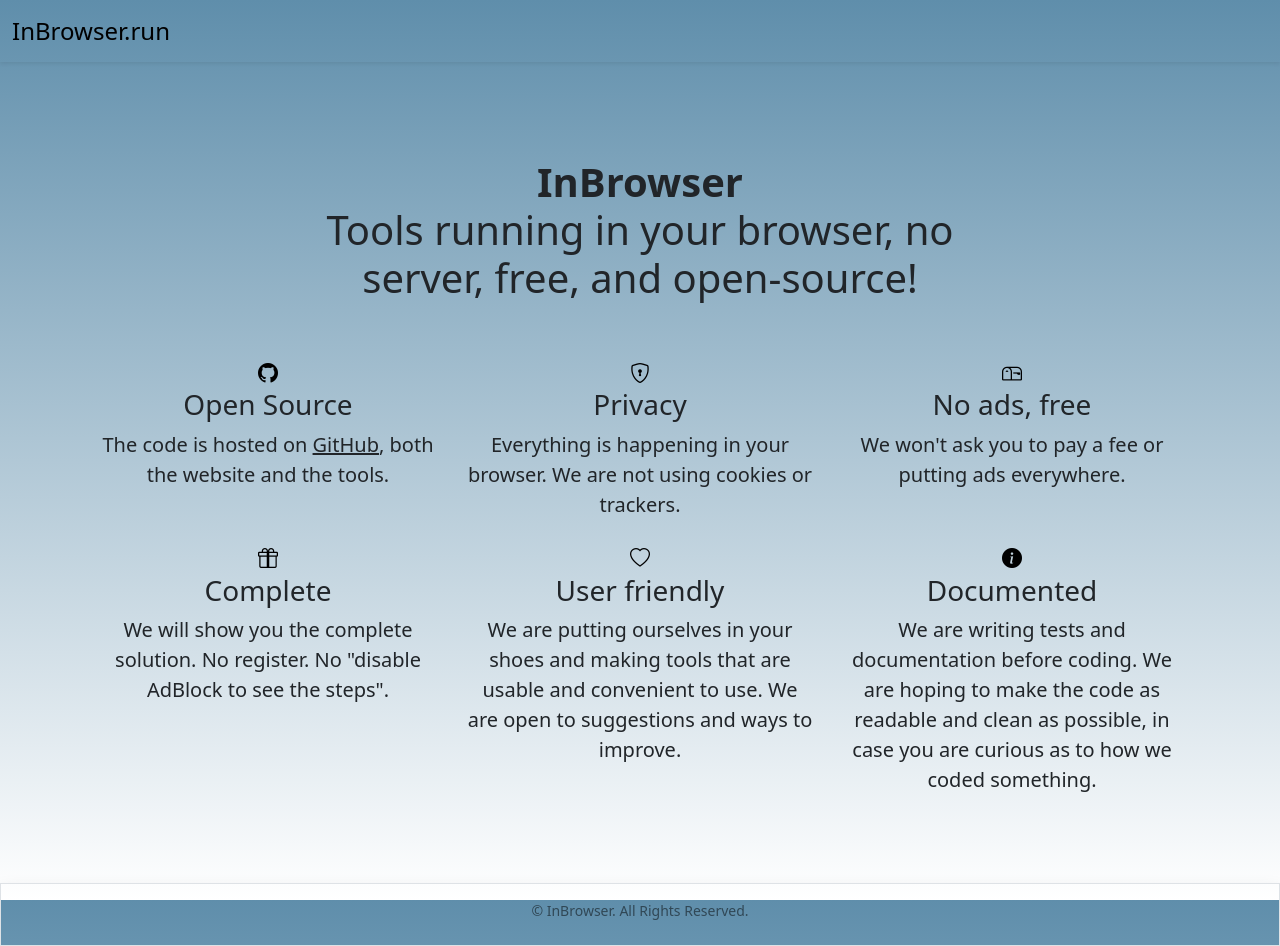
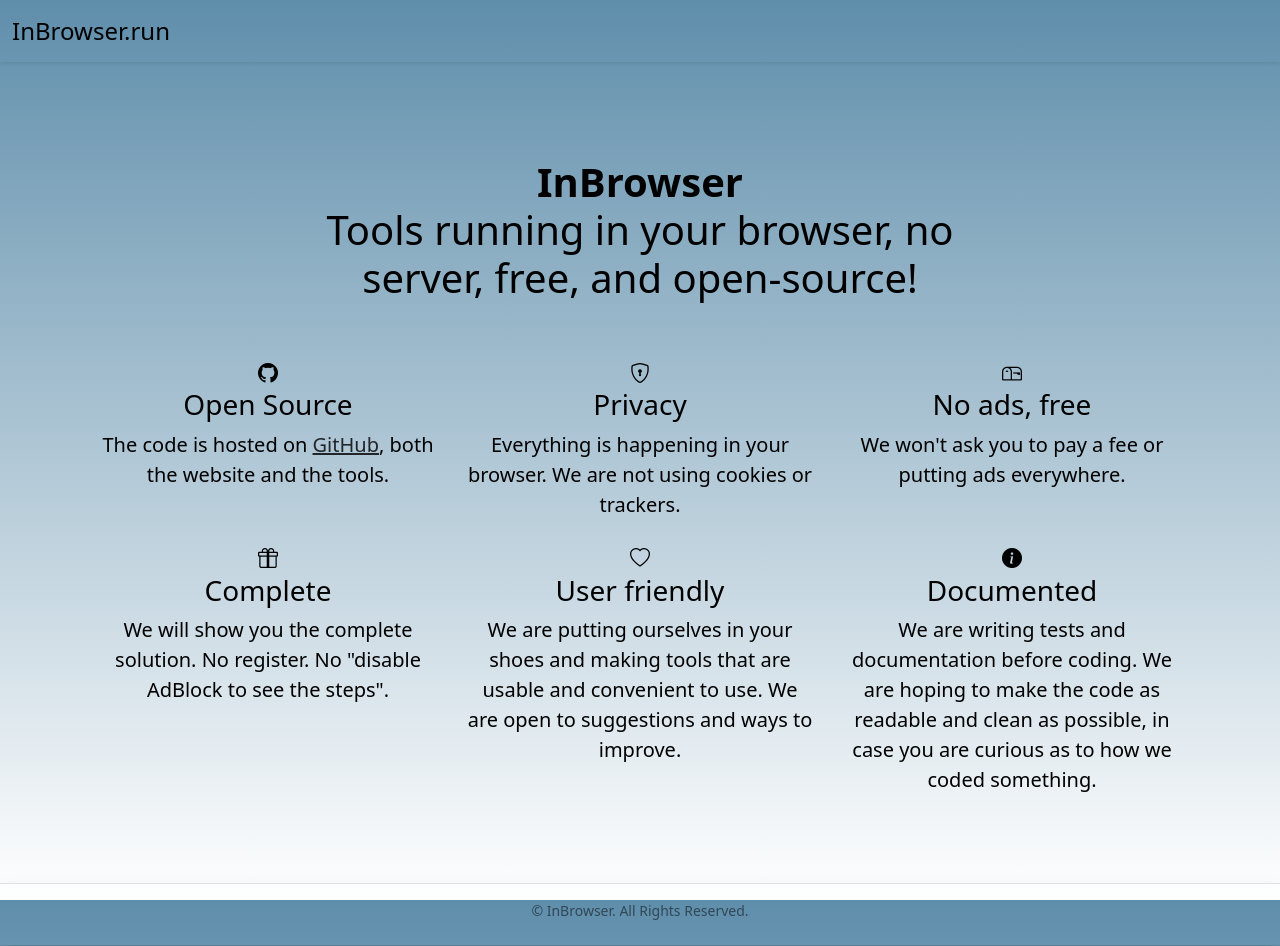
Before and after one commit to inbrowser/inbrowser.github.io, a Jekyll site: the page built from index.md, in a window 1280 px wide. Built offline with Jekyll 4.4.1, drawn with Linux system fonts in a browser that asks for light colours.

Commit message:
feat: creating a favicon, adding a CSS file

```diff
--- a/_includes/_partial/index_card.html
+++ b/_includes/_partial/index_card.html
@@ -1,6 +1,6 @@
 <div class="col-lg-4">
     <div class="mx-auto mb-5 mb-lg-0 mb-lg-4">
-        <i class="bi-{{ include.icon }} m-auto text-black"></i>
+        <i class="bi-{{ include.icon }} m-auto icon-color"></i>
         <h3 class="h3">{{ include.title }}</h3>
         <p class="lead fw-normal mb-0">{{ include.content }}</p>
     </div>
--- a/_layouts/default.html
+++ b/_layouts/default.html
@@ -1,6 +1,7 @@
 <!doctype html>
-<html lang="en" class="h-100">
+<html lang="en" class="h-100 add-main-bg">
 <head>
+    <link rel="stylesheet" type="text/css" href="../assets/style.css"/>
     <meta charset="utf-8" />
     <meta name="viewport" content="width=device-width, initial-scale=1" />
     <!-- Bootstrap -->
@@ -15,14 +16,19 @@
           integrity="sha512-xnP2tOaCJnzp2d2IqKFcxuOiVCbuessxM6wuiolT9eeEJCyy0Vhcwa4zQvdrZNVqlqaxXhHqsSV1Ww7T2jSCUQ=="
           crossorigin="anonymous" referrerpolicy="no-referrer" />
 
+    <link href="{{ 'assets/style.css' | relative_url }}" rel="stylesheet">
+
+    <link rel="icon" type="image/svg+xml" href="/assets/images/favicon.svg">
+    <link rel="icon" type="image/png" href="/assets/images/favicon.png">
+
     <title>{{ page.title }}</title>
 </head>
-<body class="d-flex flex-column h-100" style="background: linear-gradient(0deg, #ffffff 0%, #5f8eab 100%) no-repeat fixed;background-size: cover;">
+<body class="d-flex flex-column h-100 add-main-bg">
 
 <header class="mb-5">
-    <nav class="navbar navbar-expand-md navbar-dark text-black shadow-sm">
+    <nav class="navbar navbar-expand-md shadow-box-bottom">
         <div class="container-fluid">
-            <a class="navbar-brand text-black fs-4" href="#">InBrowser.run</a>
+            <a class="navbar-brand text-color fs-4" href="#">InBrowser.run</a>
             <button class="navbar-toggler" type="button" data-bs-toggle="collapse" data-bs-target="#navbarCollapse" aria-controls="navbarCollapse" aria-expanded="false" aria-label="Toggle navigation">
                 <span class="navbar-toggler-icon"></span>
             </button>
@@ -36,7 +42,7 @@
     <div class="container position-relative">
         <div class="row justify-content-center">
             <div class="col-xl-8">
-                <div class="text-center">
+                <div class="text-center text-color">
                     <h1 class=""><b>InBrowser</b><br>Tools running in your browser, no server, free, and open-source!</h1>
                 </div>
             </div>
@@ -44,7 +50,7 @@
     </div>
     <section class="mt-5 features-icons mb-5 text-center">
         <div class="container">
-            <div class="row fs-5">
+            <div class="row fs-5 text-color">
                 {% include _partial/index_card.html title="Open Source"
                 content="The code is hosted on <a href='https://github.com/inbrowser/'
                 target='_blank' rel='noopener noreferrer' class='text-dark'>GitHub</a>, both the website and the tools."
@@ -68,10 +74,10 @@
     </section>
 </main>
 
-<footer class="footer mt-auto py-3 shadow border text-center">
+<footer class="footer mt-auto py-3 shadow border-top-color border-top text-center">
     <div class="container px-5">
         <div class="small">
-            <div class="text-black-50 mb-2">&copy; InBrowser. All Rights Reserved.</div>
+            <div class="text-muted-color mb-2">&copy; InBrowser. All Rights Reserved.</div>
         </div>
     </div>
 </footer>
--- /dev/null
+++ b/assets/style.css
@@ -0,0 +1,42 @@
+@charset "UTF-8";
+
+/** Set the style according to the color scheme **/
+:root {
+    --gradient-top: #5f8eab;
+    --gradient-bottom: #fff;
+    --text-color: #000;
+    --text-muted-color: rgba(0, 0, 0, 0.5);
+    --icon-color: #000;
+    --border-color: #000;
+    --shadow-box-color: rgba(0, 0, 0, 0.075);
+}
+
+/*@media (prefers-color-scheme: dark) {*/
+/*    :root {*/
+/*        --gradient-top: #000;*/
+/*        --gradient-bottom: #000;*/
+/*        --text-color: #fff;*/
+/*        --text-muted-color: rgba(255, 255, 255, 0.5);*/
+/*        --icon-color: #FC3;*/
+/*        --border-color: #fff;*/
+/*        --shadow-box-color: rgba(255, 255, 255, 0.375);*/
+/*    }*/
+/*}*/
+
+/** add the gradient background **/
+.add-main-bg {
+    background: linear-gradient(0deg, var(--gradient-bottom) 0%, var(--gradient-top) 100%) 0 0 / cover no-repeat fixed; }
+
+/** color of the text **/
+.text-color { color: var(--text-color); }
+.text-muted-color { color: var(--text-muted-color); }
+
+/** color of our icons **/
+.icon-color { color: var(--icon-color) }
+
+/** color of the border **/
+.border-top-color { color: var(--border-color); }
+
+/** a little box ~ sort of border, below something **/
+.shadow-box-bottom {
+    box-shadow: 0 0.125rem 0.25rem var(--shadow-box-color) !important; }
```
Also changed, not shown: _layouts/await.html (deleted, +0 -70 lines), assets/images/favicon.png (added), assets/images/favicon.svg (added).
